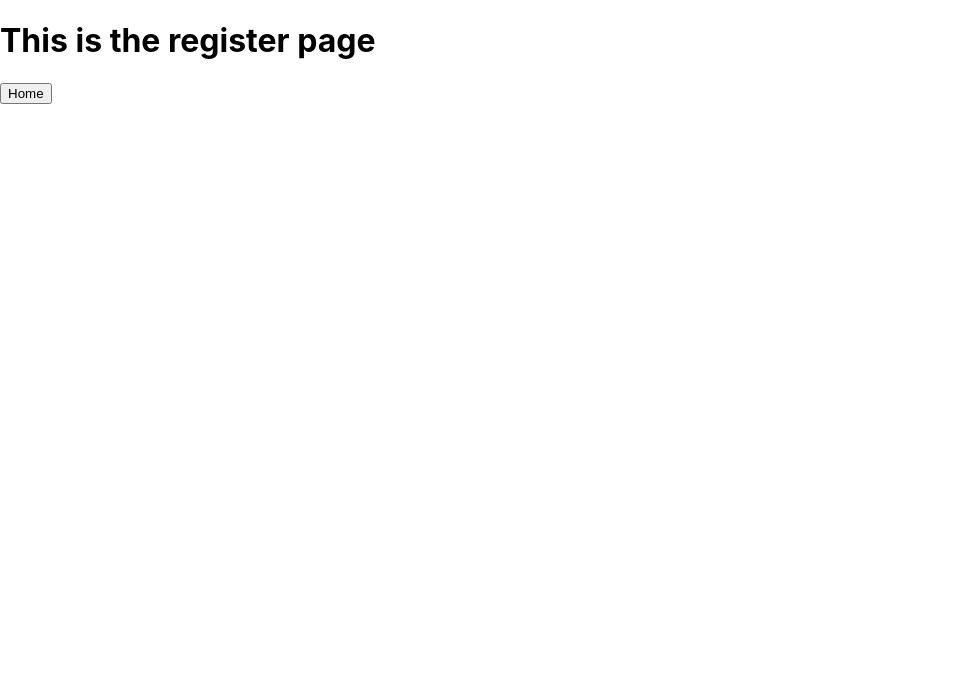
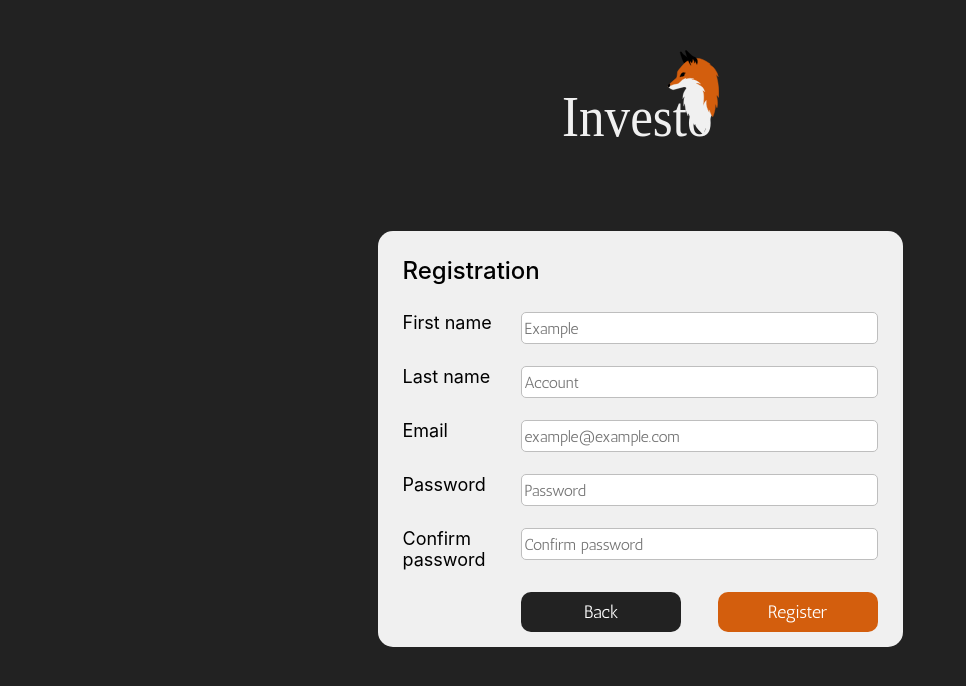
Before and after one commit to rakenduste-programmeerimine-2021/investofox, a React (Create React App) app in the folder frontend/: page /register in a window 1280 px wide. Shown: the top 686 px of the page, without its empty margins (0-966 px from the left). Built offline with nearby package versions, Linux system fonts and the light colour scheme.

Commit message:
Register page FE - form and design
Ref #8

```diff
--- /dev/null
+++ b/frontend/src/components/RegisterForm.css
@@ -0,0 +1,91 @@
+.body {
+    background-color: #222222;
+}
+
+.container {
+    background-color: #F0F0F0;
+    height: 396px;
+    width: 495px;
+    border-radius: 15px;
+    padding: 10px 15px;
+}
+
+.header {
+    text-align: left;
+}
+
+.title {
+    padding: 5px 0px;
+    font-weight: 500;
+    font-size: 24px;
+    margin: 0px;
+}
+
+.content {
+    padding: 10px;
+    display: flex;
+    flex-direction: column;
+    flex-flow: column wrap;
+    height: 100%;
+    justify-content: space-between;
+    font-size: 18px;
+}
+
+.row {
+    display: flex;
+    justify-content: flex-end;
+    margin: 0px;
+    width: 100%;
+}
+
+.row label {
+    float: left;
+    text-align: left;
+    width: 100%;
+    max-width: 25%;
+}
+
+.inputField {
+    font-family: Antic;
+    font-size: 16px;
+    width: 100%;
+    height: 28px;
+    border-style: solid;
+    border-color: #bebebe;
+    border-width: 0.5px;
+    border-radius: 5px;
+}
+
+.footerDiv {
+    text-align: right;
+    width: 100%;
+    padding-bottom: 15px;
+}
+
+.buttonsDiv {
+    float: right;
+    width: 75%;
+}
+
+.backButton {
+    font-family: Antic;
+    font-size: 18px;
+    color: #FFFFFF;
+    background-color: #222222;
+    border: none;
+    border-radius: 10px;
+    width: 160px;
+    height: 40px;
+    float: left;
+}
+
+.registerButton {
+    font-family: Antic;
+    font-size: 18px;
+    color: #FFFFFF;
+    background-color: #D35E0D;
+    border: none;
+    border-radius: 10px;
+    width: 160px;
+    height: 40px;
+}
--- /dev/null
+++ b/frontend/src/components/RegisterForm.js
@@ -0,0 +1,74 @@
+import React from 'react';
+import './RegisterForm.css';
+import { Link } from 'react-router-dom';
+
+function RegisterForm() {
+    return(
+        <div className="container">
+            <form className="content">
+            <div className="header">
+                <p className="title">Registration</p>
+            </div>
+                <div className="row">
+                    <label>First name</label>
+                    <input
+                        type="text"
+                        name="firstname"
+                        placeholder="Example"
+                        className="inputField"
+                    />
+                </div>
+                <div className="row">
+                    <label>Last name</label>
+                    <input
+                        type="text"
+                        name="lastname"
+                        placeholder="Account"
+                        className="inputField"
+                    />
+                </div>
+                <div className="row">
+                    <label>Email</label>
+                    <input
+                        type="email"
+                        name="email"
+                        placeholder="example@example.com"
+                        className="inputField"
+                    />
+                </div>
+                <div className="row">
+                    <label>Password</label>
+                    <input
+                        type="password"
+                        name="password"
+                        placeholder="Password"
+                        className="inputField"
+                    />
+                </div>
+                <div className="row">
+                    <label>Confirm password</label>
+                    <input
+                        type="password"
+                        name="confirmpassword"
+                        placeholder="Confirm password"
+                        className="inputField"
+                    />
+                </div>
+                <div className="footerDiv">
+                    <div className="buttonsDiv">
+                        <Link to="./login">
+                            <button className="backButton">Back</button>
+                        </Link>
+                        <input
+                            type="submit"
+                            value="Register"
+                            className="registerButton"
+                        />
+                    </div>
+                </div>
+            </form>
+        </div>
+    )
+}
+
+export default RegisterForm;
--- a/frontend/src/index.css
+++ b/frontend/src/index.css
@@ -1,3 +1,8 @@
+@font-face {
+  font-family: Antic;
+  src: url(./fonts/Antic-Regular.ttf);
+}
+
 body {
   margin: 0;
   font-family: -apple-system, BlinkMacSystemFont, 'Segoe UI', 'Roboto', 'Oxygen',
--- /dev/null
+++ b/frontend/src/pages/Register.css
@@ -0,0 +1,23 @@
+.body {
+    display: flex;
+    flex-direction: column;
+    align-items: center;
+    background-color: #222222;
+    width: 100vw;
+    height: 100vh;
+}
+
+.logoContainer {
+    margin-top: 50px;
+    text-align: center;
+}
+
+.logo {
+    width: 157px;
+    height: 97px;
+}
+
+.registerForm {
+    text-align: center;
+    margin-top: 80px;
+}
--- a/frontend/src/pages/Register.js
+++ b/frontend/src/pages/Register.js
@@ -1,14 +1,17 @@
-import React from 'react'
-import { Link } from 'react-router-dom'
-
+import React from 'react';
+import RegisterForm from '../components/RegisterForm';
+import logo from '../InvestoFoxLogo.svg';
+import './Register.css';
 
 export function Register() {
     return (
-        <div>
-            <h1>This is the register page</h1>
-            <Link to="/">
-                <button>Home</button>
-            </Link>
+        <div className="body">
+            <div className="logoContainer">
+                <img src={logo} alt="InvestoFox logo" className="logo" />
+            </div>
+            <div className="registerForm">
+                <RegisterForm />
+            </div>
         </div>
     )
 }
```
Also changed, not shown: frontend/src/InvestoFoxLogo.svg (added), frontend/src/fonts/Antic-Regular.ttf (added).
